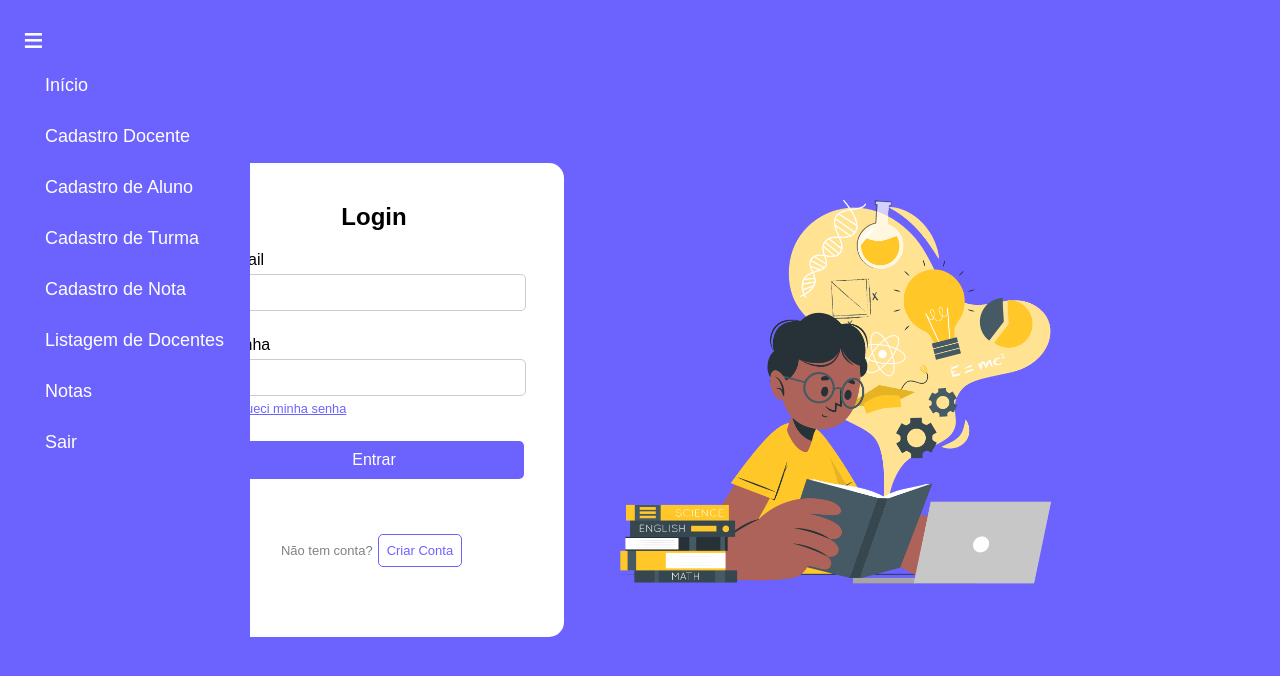
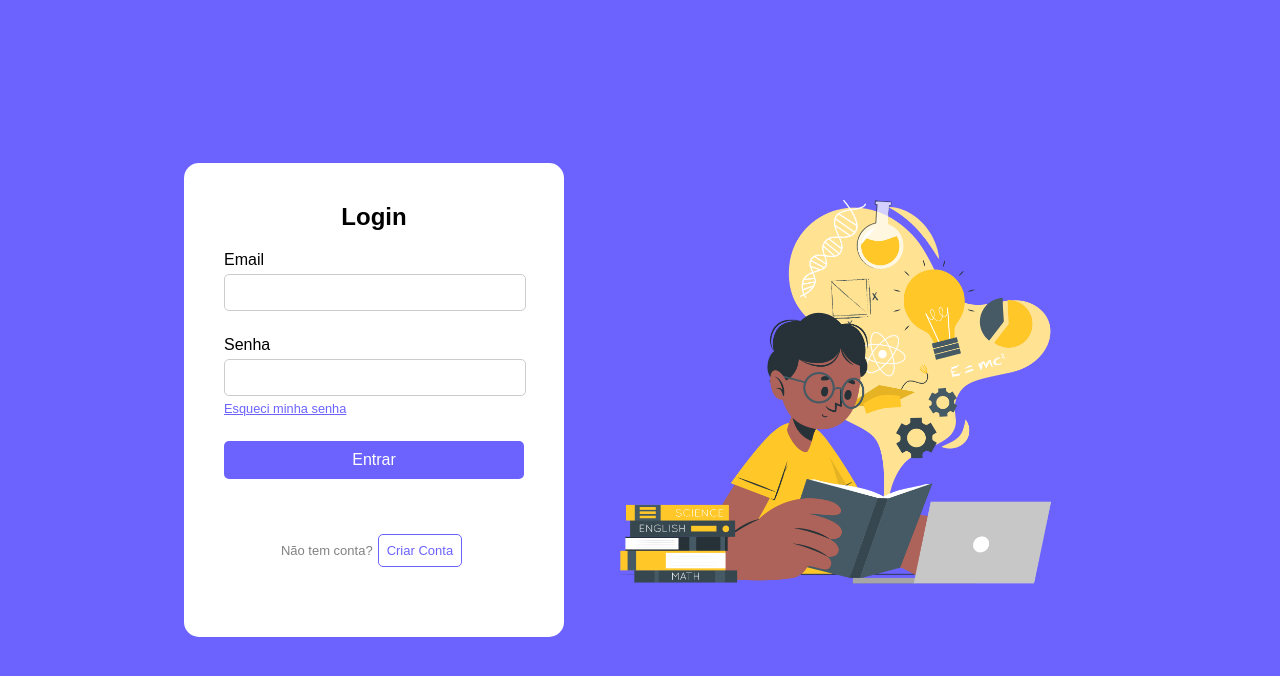
Before and after one commit to CherylHenkels/projeto2-labPCP, an Angular app: page /login in a window 1280 px wide. Shown: the top 676 px of the page. Built offline with nearby package versions, Linux system fonts and the light colour scheme.

Commit message:
Botão expande/esconde menu pronto

```diff
--- a/src/app/app.component.html
+++ b/src/app/app.component.html
@@ -1,4 +1,4 @@
-<!-- <div *ngIf="router.url !== '/login'"> -->
+<div *ngIf="router.url !== '/login'">
     <app-menu-lateral></app-menu-lateral>
-  <!-- </div> -->
+  </div>
 <router-outlet></router-outlet>
--- a/src/app/app.component.ts
+++ b/src/app/app.component.ts
@@ -1,6 +1,6 @@
 import { CommonModule } from '@angular/common';
 import { Component } from '@angular/core';
-import { RouterOutlet } from '@angular/router';
+import { RouterOutlet, Router } from '@angular/router';
 import { MenuLateralComponent } from "./shared/components/menu-lateral/menu-lateral.component";
 
 @Component({
@@ -12,4 +12,5 @@ import { MenuLateralComponent } from "./shared/components/menu-lateral/menu-late
 })
 export class AppComponent {
   title = 'labPCP';
+  constructor(public router: Router) {}
 }
--- a/src/app/shared/components/menu-lateral/menu-lateral.component.css
+++ b/src/app/shared/components/menu-lateral/menu-lateral.component.css
@@ -1,12 +1,12 @@
 .menu-lateral {
     font-family: Arial, sans-serif;
-    width: 250px;
+    /* width: 250px; */
     background-color: #6c63ff;
     position: fixed;
-    height: 100%;
+    /* height: 100%; */
     /* overflow: auto; */
     /* transition: width 0.3s; */
-    padding-top: 20px;
+    /* padding-top: 20px; */
   }
 
   .menu-lateral button:first-child {
@@ -15,8 +15,14 @@
     color: white;
     font-size: 35px;
     cursor: pointer;
-    margin-left: 15px;
+    /* margin-left: 15px; */
     padding: 0px 8px;
+  }
+
+   .menu-lateral div{
+    width: 250px;
+    height: 100vh;
+    /* background-color: aquamarine; */
   }
 
   .menu-lateral button:first-child:hover {
--- a/src/app/shared/components/menu-lateral/menu-lateral.component.html
+++ b/src/app/shared/components/menu-lateral/menu-lateral.component.html
@@ -1,32 +1,16 @@
-<!-- <nav class="side-menu">
-    <button (click)="toggleMenu()">&#9776;</button>
-<nav class="side-menu">
-  <button (click)="toggleMenu()">&#9776;</button>
-  <div *ngIf="isMenuOpen">
-    <ul>
-      <li><button (click)="navigateTo('/inicio')">Início</button></li>
-      <li *ngIf="isAdmin"><button (click)="navigateTo('/cadastro-docente')">Cadastro Docente</button></li>
-      <li *ngIf="isAdmin"><button (click)="navigateTo('/cadastro-aluno')">Cadastro de Aluno</button></li>
-      <li *ngIf="isAdmin || isDocente"><button (click)="navigateTo('/cadastro-turma')">Cadastro de Turma</button></li>
-      <li *ngIf="isAdmin || isDocente"><button (click)="navigateTo('/cadastro-avaliacao')">Cadastro de Avaliação/Nota</button></li>
-      <li *ngIf="isAdmin"><button (click)="navigateTo('/listagem-docentes')">Listagem de Docentes</button></li>
-      <li *ngIf="isAluno"><button (click)="navigateTo('/notas')">Notas</button></li>
-      <li><button (click)="logout()">Sair</button></li>
-    </ul>
-  </div>
-</nav> -->
+
 
 <nav class="menu-lateral">
-    <button (click)="toggleMenu()">&equiv;</button> <!-- &#9776; é o ícone de 3 traços -->
-    <div >
+    <button (click)="abreFechaMenu()">&equiv;</button> <!-- &#9776; é o ícone de 3 traços -->
+    <div  *ngIf="isMenuOpen">
       <ul>
-        <li><button >Início</button></li>
-        <li><button >Cadastro Docente</button></li>
-        <li><button >Cadastro de Aluno</button></li>
-        <li><button >Cadastro de Turma</button></li>
-        <li><button >Cadastro de Nota</button></li>
-        <li><button >Listagem de Docentes</button></li>
-        <li><button >Notas</button></li>
+        <li><button (click)="navegarPara('/inicio')">Início</button></li>
+        <li><button (click)="navegarPara('/cadastro-docente')">Cadastro de Docente</button></li>
+        <li><button (click)="navegarPara('/cadastro-aluno')">Cadastro de Aluno</button></li>
+        <li><button (click)="navegarPara('/cadastro-turma')">Cadastro de Turma</button></li>
+        <li><button (click)="navegarPara('/cadastro-aluno')">Cadastro de Nota</button></li>
+        <li><button (click)="navegarPara('/listagem-docentes')">Listagem de Docentes</button></li>
+        <li><button (click)="navegarPara('/notas')">Notas</button></li>
         <li><button (click)="logout()">Sair</button></li>
       </ul>
     </div>
--- a/src/app/shared/components/menu-lateral/menu-lateral.component.ts
+++ b/src/app/shared/components/menu-lateral/menu-lateral.component.ts
@@ -1,19 +1,29 @@
+import { CommonModule } from '@angular/common';
 import { Component } from '@angular/core';
 import { Router } from '@angular/router';
 
 @Component({
   selector: 'app-menu-lateral',
   standalone: true,
-  imports: [],
+  imports: [CommonModule],
   templateUrl: './menu-lateral.component.html',
   styleUrl: './menu-lateral.component.css'
 })
 export class MenuLateralComponent {
 
+  isMenuOpen = true;
+
   constructor(private router: Router) { }
-toggleMenu() {
-throw new Error('Method not implemented.');
+
+
+abreFechaMenu() {
+  this.isMenuOpen = !this.isMenuOpen;
 }
+
+navegarPara(caminho: string){
+  this.router.navigate([caminho]);
+}
+
 logout() {
 throw new Error('Method not implemented.');
 }
```
